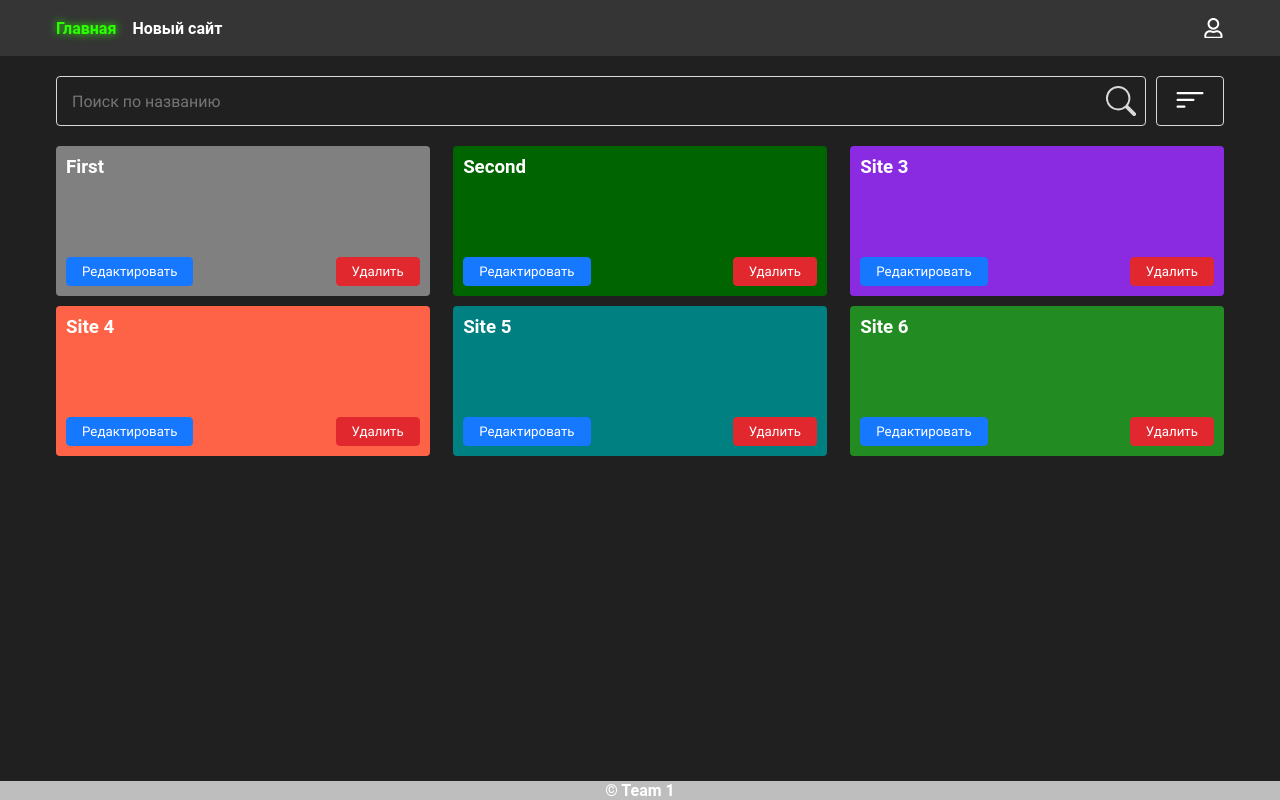
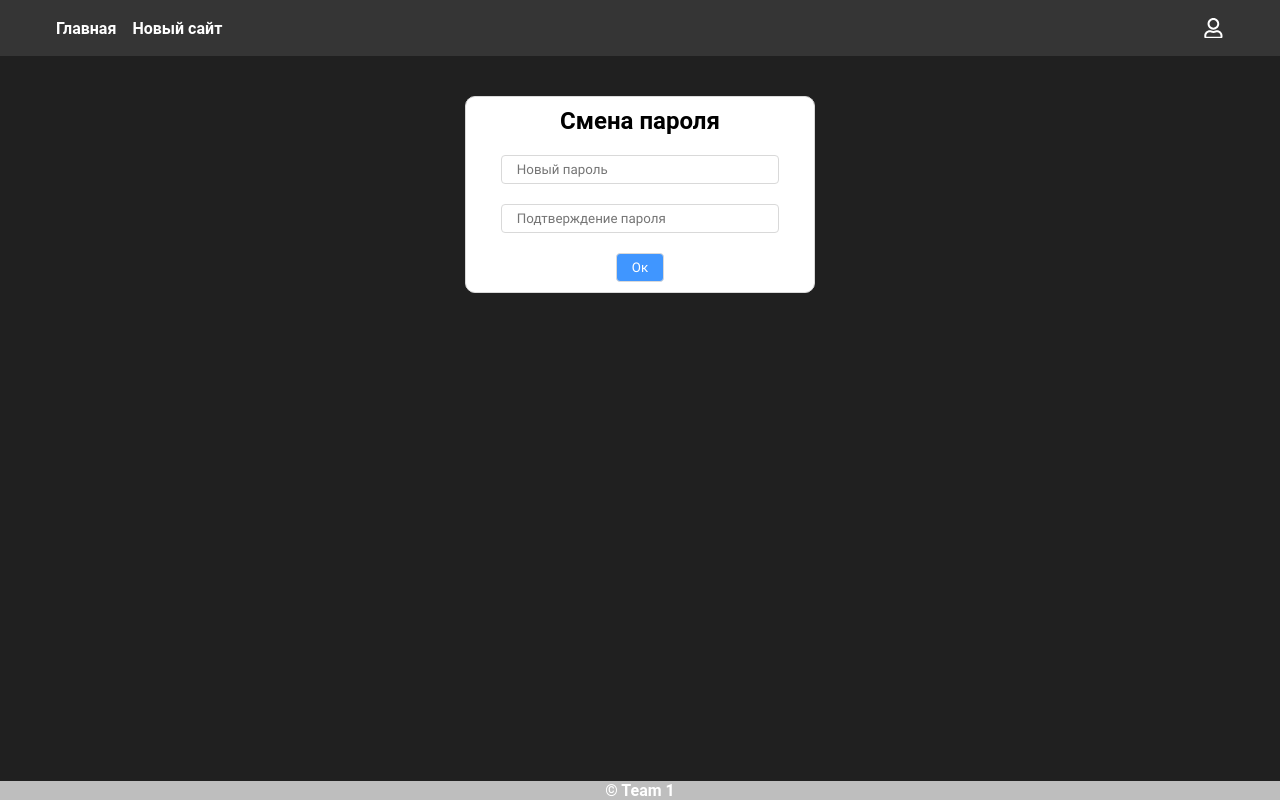
Before and after one commit to Valeriy8500/site-construct, a React (Vite) app: page /password in a window 1280 px wide. Before the commit this address led to /. Built offline with nearby package versions, Linux system fonts and the light colour scheme; sample sign-in values are in the browser's storage; a web font is replaced by a local one.

Commit message:
feat: реализовал валидацию и верстку

```diff
--- a/src/app/providers/routes-provider/routes-provider.tsx
+++ b/src/app/providers/routes-provider/routes-provider.tsx
@@ -8,6 +8,7 @@ const Main = lazy(() => import("@/pages/main"));
 const SitesNew = lazy(() => import("@/pages/sites-new"));
 const LoginForm = lazy(() => import("@/pages/login"));
 const RegisterForm = lazy(() => import("@/pages/register"));
+const PasswordForm = lazy(() => import("@/pages/password-form"));
 
 export const RoutesProvider = () => {
   return (
@@ -29,6 +30,7 @@ export const RoutesProvider = () => {
           }
         />
         <Route path="me" element={<>me</>} />
+        <Route path="password" element={<PasswordForm />} />
         <Route path="sites">
           <Route
             path="new"
--- a/src/features/header/dropdown/dropdown.tsx
+++ b/src/features/header/dropdown/dropdown.tsx
@@ -34,7 +34,7 @@ export const Dropdown: FC<DropdownProps> = ({ isOpen, iconRef, handleClick }) =>
   };
 
   const handleChangePassword = () => {
-    navigate("/me");
+    navigate("/password");
     handleClick();
   };
 
--- /dev/null
+++ b/src/features/password-form/hooks/useValidatePassword.ts
@@ -0,0 +1,18 @@
+import { IErrorData, IInputValue } from "../password-form";
+
+export const useValidatePassword = (data: IInputValue) => {
+  const error: IErrorData = {
+    password: { message: "" },
+    confirmPassword: { message: "" }
+  };
+
+  if (data.password === "") error.password.message = "Поле не должно быть пустым";
+  if (data.confirmPassword === "") error.confirmPassword.message = "Поле не должно быть пустым";
+  if (data.password !== data.confirmPassword) error.confirmPassword.message = "Пароли не совпадают";
+
+  for (const key of Object.keys(error)) {
+    if (error[key].message !== "") return error;
+  }
+
+  return {};
+};
--- /dev/null
+++ b/src/features/password-form/index.ts
@@ -0,0 +1 @@
+export { PasswordForm } from "./password-form";
--- /dev/null
+++ b/src/features/password-form/password-form.module.scss
@@ -0,0 +1,43 @@
+.password_change {
+  width: 100%;
+  display: flex;
+  justify-content: center;
+  align-items: center;
+  padding-top: 40px;
+  box-sizing: border-box;
+
+  &__form {
+    display: flex;
+    align-items: center;
+    flex-direction: column;
+    position: relative;
+    width: 350px;
+    background-color: #fff;
+    border: solid 1px #d9d9d9;
+    border-radius: 10px;
+  }
+
+  &__title {
+    margin-top: 10px;
+    margin-bottom: 20px;
+    color: #000;
+    font-size: x-large;
+  }
+
+  &__input_container {
+    display: flex;
+    flex-direction: column;
+    margin-bottom: 20px;
+    width: 80%;
+  }
+
+  &__submit_btn {
+    color: white !important;
+    margin-bottom: 10px;
+    background-color: #4096ff;
+  }
+
+  &__submit_btn:hover {
+    opacity: 0.6;
+  }
+}
--- /dev/null
+++ b/src/features/password-form/password-form.tsx
@@ -0,0 +1,89 @@
+import { Input } from "@/shared/ui/input";
+import { Label } from "@/shared/ui/label";
+import { ReactElement, useState } from "react";
+import cls from "./password-form.module.scss";
+import { useNavigate } from "react-router";
+import { Button } from "@/shared/ui/button";
+import { useValidatePassword } from "./hooks/useValidatePassword";
+
+export interface IInputValue {
+  password: string;
+  confirmPassword: string;
+}
+
+export type IErrorData = {
+  [P in IInputValue[keyof IInputValue]]: {
+    message: string;
+  };
+};
+
+export const PasswordForm = (): ReactElement => {
+  const [error, setError] = useState<IErrorData>({});
+  const [inputValue, setInputValue] = useState<IInputValue>({
+    password: '',
+    confirmPassword: ''
+  });
+
+  const navigate = useNavigate();
+
+  const onUpdatePassword = async (): Promise<void> => {
+    // const email = inputValue.email;
+    // const displayName = `${inputValue.name} ${inputValue.lastname}`;
+
+    // await update({ email, idToken, displayName, returnSecureToken: true });
+    // navigate("/");
+  };
+
+  const OnChange = (e: React.ChangeEvent<HTMLInputElement>) => {
+    const inputsData = {
+      ...inputValue,
+      [e.target.name]: e.target.value,
+    };
+
+    const validate = useValidatePassword(inputsData);
+    setError(validate);
+
+    setInputValue(prev => ({
+      ...prev,
+      [e.target.name]: e.target.value,
+    }));
+  };
+
+  return (
+    <div className={cls.password_change}>
+      <form onSubmit={onUpdatePassword} className={cls[`password_change__form`]}>
+        <h1 className={cls[`password_change__title`]}>Смена пароля</h1>
+        <div className={cls[`password_change__input_container`]}>
+          <Input
+            error={error.password && error.password.message}
+            type="password"
+            id="form_password"
+            name="password"
+            onChange={e => OnChange(e)}
+            value={inputValue.password}
+            placeholder="Новый пароль"
+            style={{ color: 'black', width: '100%' }}
+          />
+        </div>
+        <div className={cls[`password_change__input_container`]}>
+          <Input
+            error={error.confirmPassword && error.confirmPassword.message}
+            type="password"
+            id="form_confirm_password"
+            name="confirmPassword"
+            onChange={e => OnChange(e)}
+            value={inputValue.confirmPassword}
+            placeholder="Подтверждение пароля"
+            style={{ color: 'black', width: '100%' }}
+          />
+        </div>
+        <Button
+          className={cls[`password_change__submit_btn`]}
+          type="submit"
+        >
+          Ок
+        </Button>
+      </form>
+    </div>
+  );
+};
--- /dev/null
+++ b/src/pages/password-form/index.ts
@@ -0,0 +1 @@
+export { PasswordChange as default } from "./password-form";
--- /dev/null
+++ b/src/pages/password-form/password-form.tsx
@@ -0,0 +1,5 @@
+import { PasswordForm } from "@/features/password-form";
+
+export const PasswordChange = () => {
+  return <PasswordForm />;
+};
```
